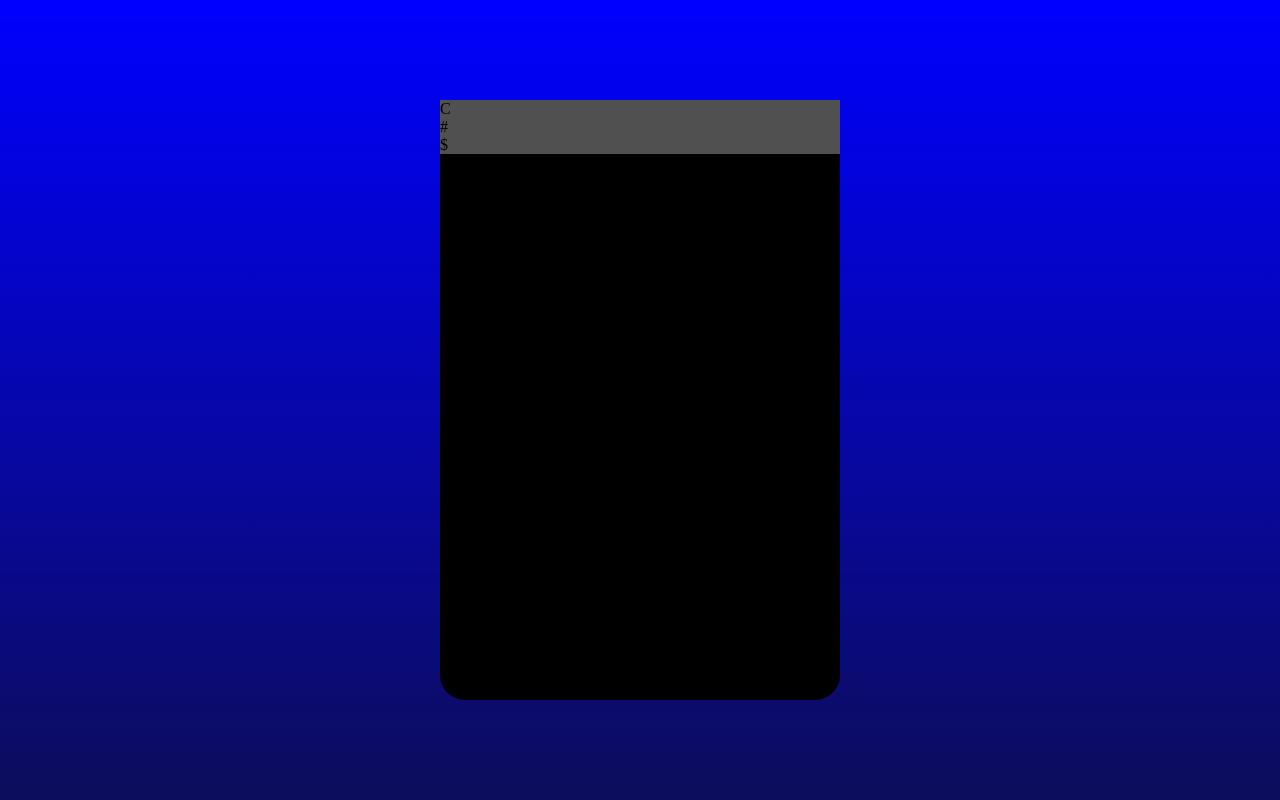
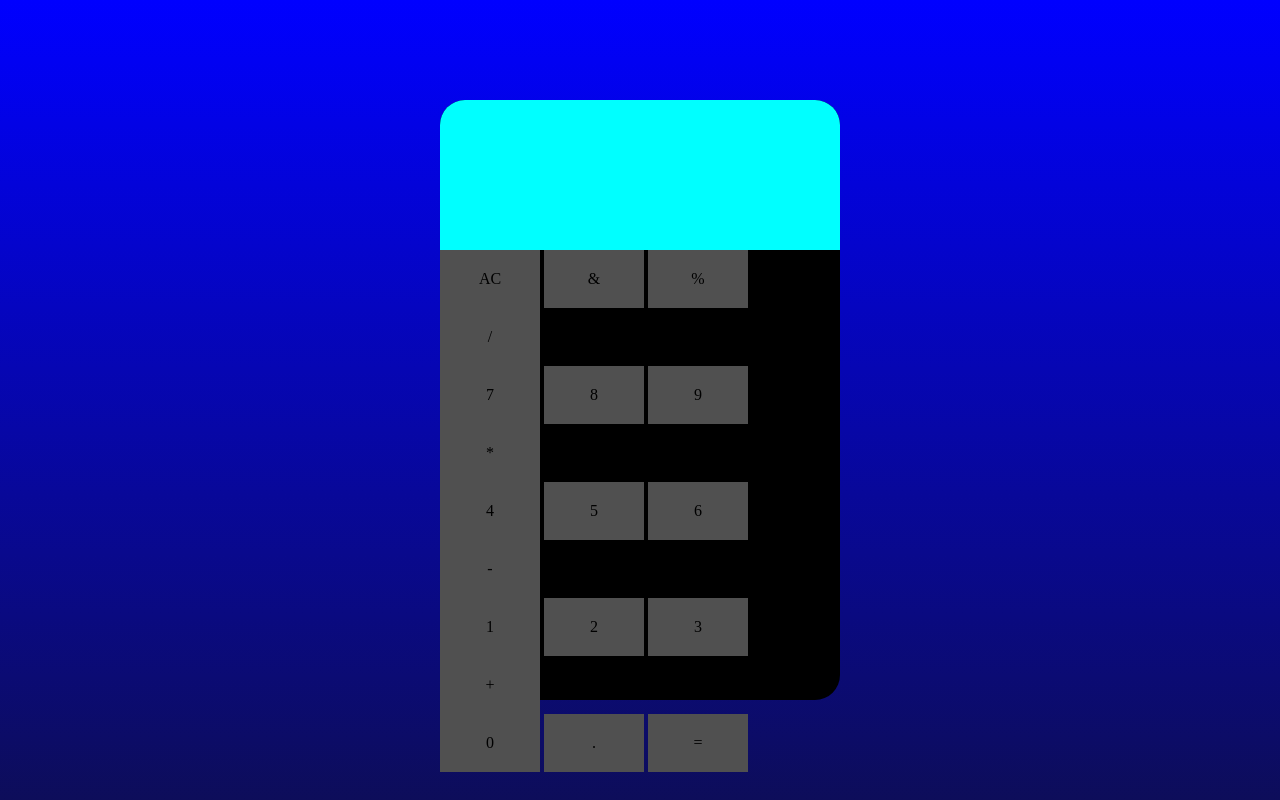
Before and after one commit to otsubolucas/calculator, a plain HTML site: page index.html in a window 1280 px wide. Drawn offline with Linux system fonts and the light colour scheme.

Commit message:
EROOOOOOOOOOOOOOOO

```diff
--- a/index.html
+++ b/index.html
@@ -12,26 +12,36 @@
 
         <div class="container">
             <div class="calculator">
-                <div class="res"></div>
-                <div class="card L-gray">C</div>
-                <div class="card L-gray">#</div>
-                <div class="card L-gray">$</div>
-                <div class="card"></div>
-                <div class="card"></div>
-                <div class="card"></div>
-                <div class="card"></div>
-                <div class="card"></div>
-                <div class="card"></div>
-                <div class="card"></div>
-                <div class="card"></div>
-                <div class="card"></div>
-                <div class="card"></div>
-                <div class="card"></div>
-                <div class="card"></div>
-                <div class="card"></div>
-                <div class="card"></div>
-                <div class="card"></div>
-                <div class="card"></div>
+                <div class="screen"></div>
+                <div class="button-row">
+                    <div class="card L-gray">AC</div>
+                    <div class="card L-gray">&</div>
+                    <div class="card L-gray">%</div>
+                    <div class="card yellow">/</div>
+                </div>
+                <div class="button-row">
+                    <div class="card">7</div>
+                    <div class="card">8</div>
+                    <div class="card">9</div>
+                    <div class="card yellow">*</div>
+                </div>
+                <div class="button-row">
+                    <div class="card">4</div>
+                    <div class="card">5</div>
+                    <div class="card">6</div>
+                    <div class="card yellow">-</div>
+                </div>
+                <div class="button-row">
+                    <div class="card">1</div>
+                    <div class="card">2</div>
+                    <div class="card">3</div>
+                    <div class="card yellow">+</div>
+                </div>
+                <div class="button-row">
+                    <div class="card">0</div>
+                    <div class="card">.</div>
+                    <div class="card yellow">=</div>
+                </div>
             </div>
         </div>
     </section>
--- a/style.css
+++ b/style.css
@@ -8,8 +8,6 @@ section{
     height: 100vh;
 }
 .container{
-    display: grid;
-    grid-template-columns: 4fr;
     width: 400px;
     height: 600px;
     background-color: black;
@@ -21,10 +19,25 @@ section{
     transform: translate(-50%, -50%);
 }
 .calculator{
+}
 
+.button-row{
+    width: 100%;
+}
+.card{
+    display: inline-block;
+    background-color: rgb(80, 80, 80);
+    width: 25%;
+    padding: 20px;
+    text-align: center;
 
 }
+.screen{
+    border-radius: 25px 25px 0 0;
+    background-color: aqua;
+    width: 100%;
+    height: 150px;
+    grid-row-start: 1;
+    grid-row-end: 3;
 
-.card{
-    background-color: rgb(80, 80, 80);
 }
```
